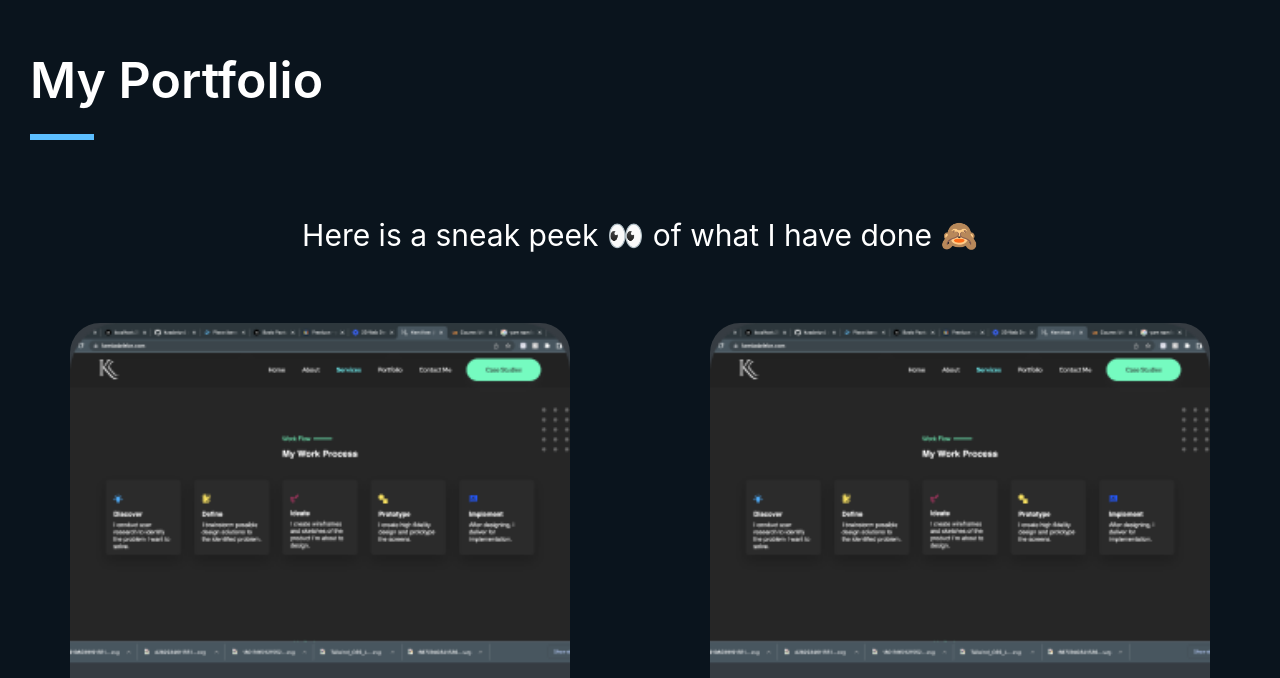
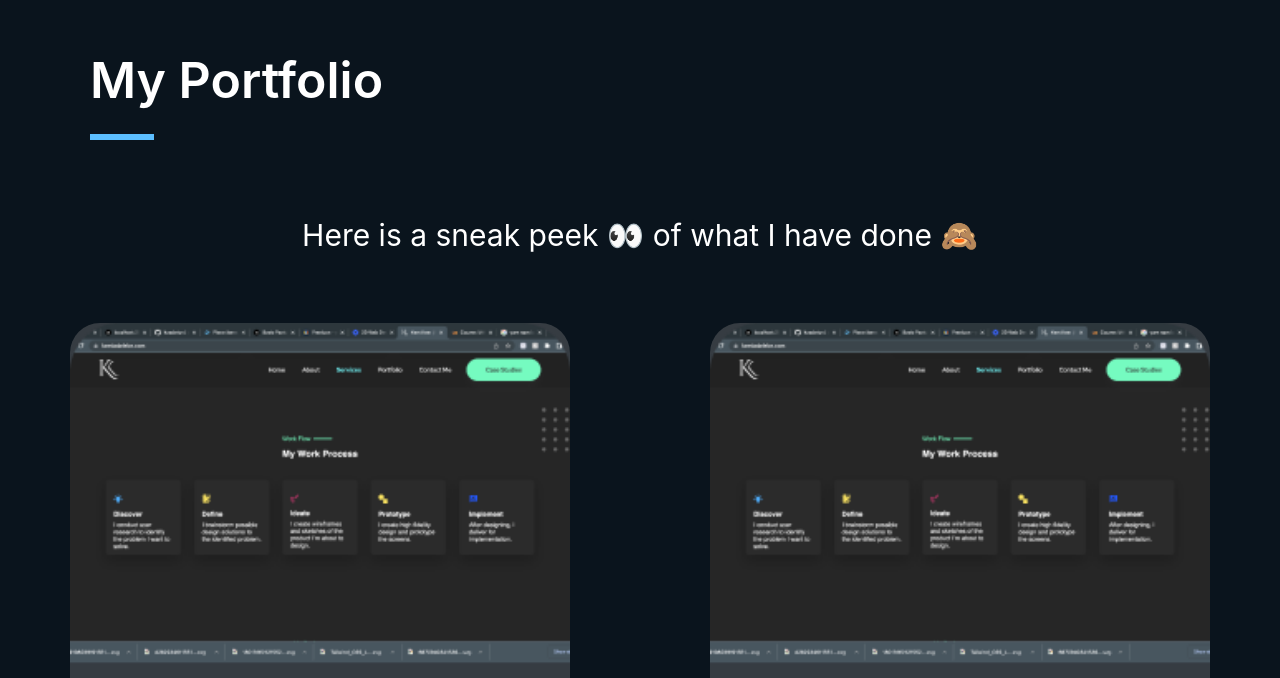
Before and after one commit to Itzadetunji/my-website, a Next.js app: page /portfolio in a window 1280 px wide. Shown: the part 122-800 px from the top of the page. Built offline with nearby package versions, Linux system fonts and the light colour scheme.

Commit message:
Done: Completed portfolio.tsx ✅

```diff
--- a/pages/portfolio.tsx
+++ b/pages/portfolio.tsx
@@ -18,8 +18,7 @@ const portfolio : NextPage = () => {
     <div className=''>
     {/* <Navbar/> */}
       <div className='mx-auto'>
-        <div className="mt-[165px]">
-          <div className='mx-[30px]'>
+        <div className="mt-[165px] mx-[30px] lg:mx-[60px] xl:mx-[90px]">
           <div>
             <p className='text-white font-[600] text-[40px] lg:text-[50px]'>My Portfolio</p>
             <div className='border-[#5CBEFF] border-[3px] h-0 w-[55px] lg:w-[64px] mt-[16px]'/>
@@ -30,8 +29,7 @@ const portfolio : NextPage = () => {
             </div>
           </div>
         </div>
-        </div>
-        <div className='mt-[65px] mx-auto grid grid-cols-1 lg:grid-cols-2 gap-y-[65px]'>
+        <div className='mt-[65px] mx-auto lg:mx-[20px] xl:mx-auto grid grid-cols-1 place-content-between lg:grid-cols-2 gap-y-[65px]'>
           <PortfolioCard
             imagePath={'portfolio1.png'}
             title={'Service Track'}
```
Lines whose indentation alone changed are shown as unchanged.
